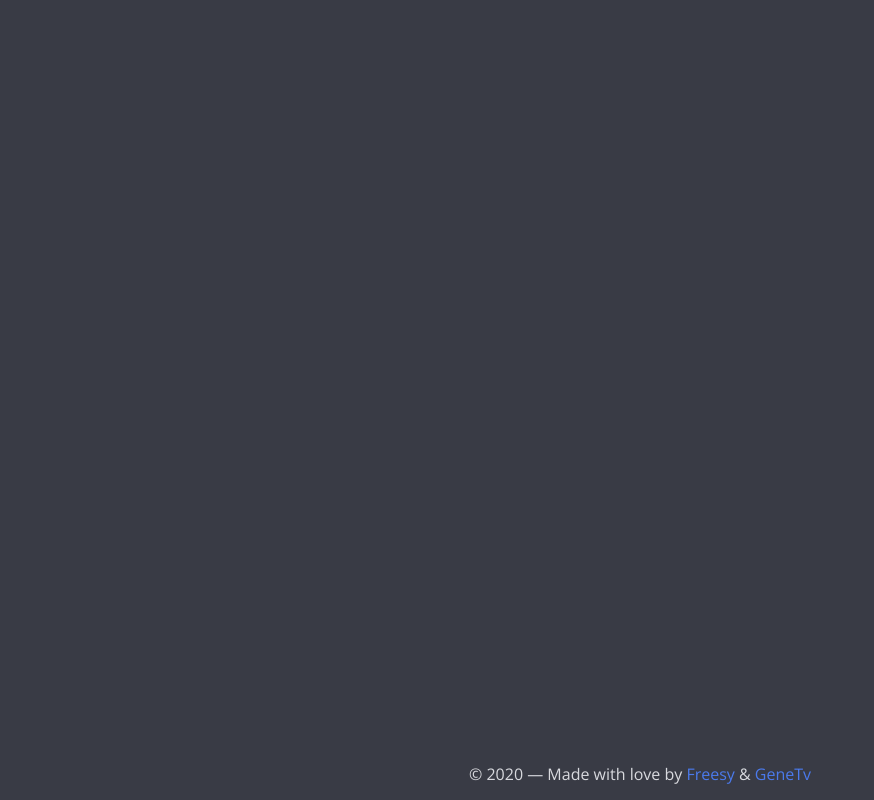
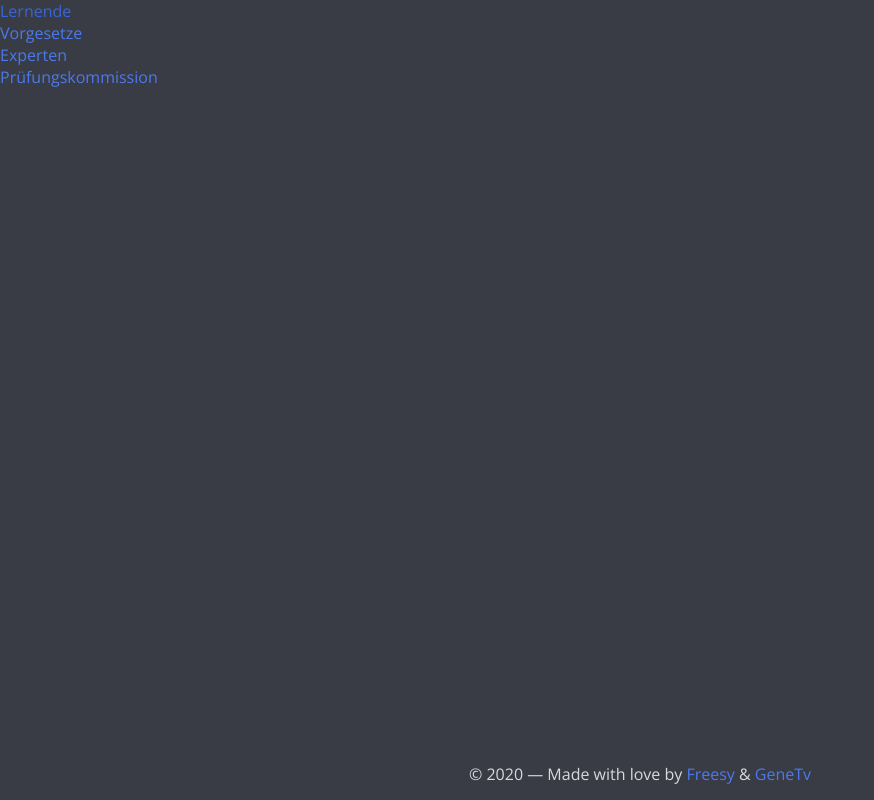
Before and after one commit to openscript/myipa, a plain HTML site: page index.html in a window 1280 px wide. Shown: the whole page, without its empty margins (0-874 px from the left). Drawn offline with nearby package versions, Linux system fonts and the light colour scheme.

Commit message:
Update Navbar.html
Added navbar ul and links

```diff
--- a/components/Navbar.html
+++ b/components/Navbar.html
@@ -1,3 +1,6 @@
-<div>
-
-</div>
+<ul class="navbar-nav">
+  <li><a href="/students">Lernende</a></li>
+  <li><a href="/supervisors">Vorgesetze</a></li>
+  <li><a href="/experts">Experten</a></li>
+  <li><a href="/examinationboard">Prüfungskommission</a></li>
+</ul>
```
